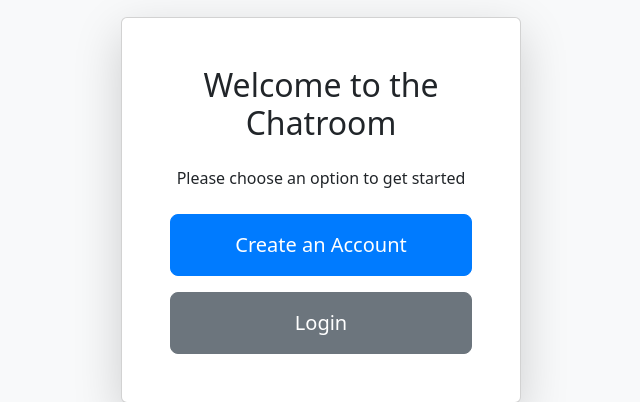
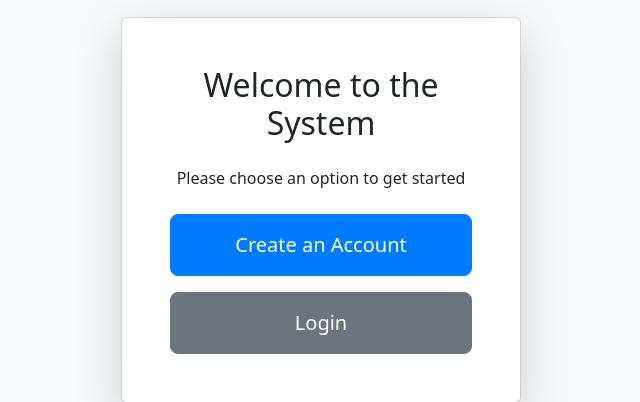
Before and after one commit to murazyusifov/user-management-system, a Flask app: page / in a window 1280 px wide. Shown: the part 190-592 px from the top of the page, without its empty margins (319-959 px from the left). Run offline with Flask 3, Linux system fonts and the light colour scheme.

Commit message:
Main page is configured

```diff
--- a/templates/index.html
+++ b/templates/index.html
@@ -58,7 +58,7 @@
 <body>
     <div class="container">
         <div class="card shadow-lg p-5">
-            <h2 class="mb-4">Welcome to the Chatroom</h2>
+            <h2 class="mb-4">Welcome to the System</h2>
             <p class="mb-4">Please choose an option to get started</p>
 
             <div class="d-grid gap-3">
```
